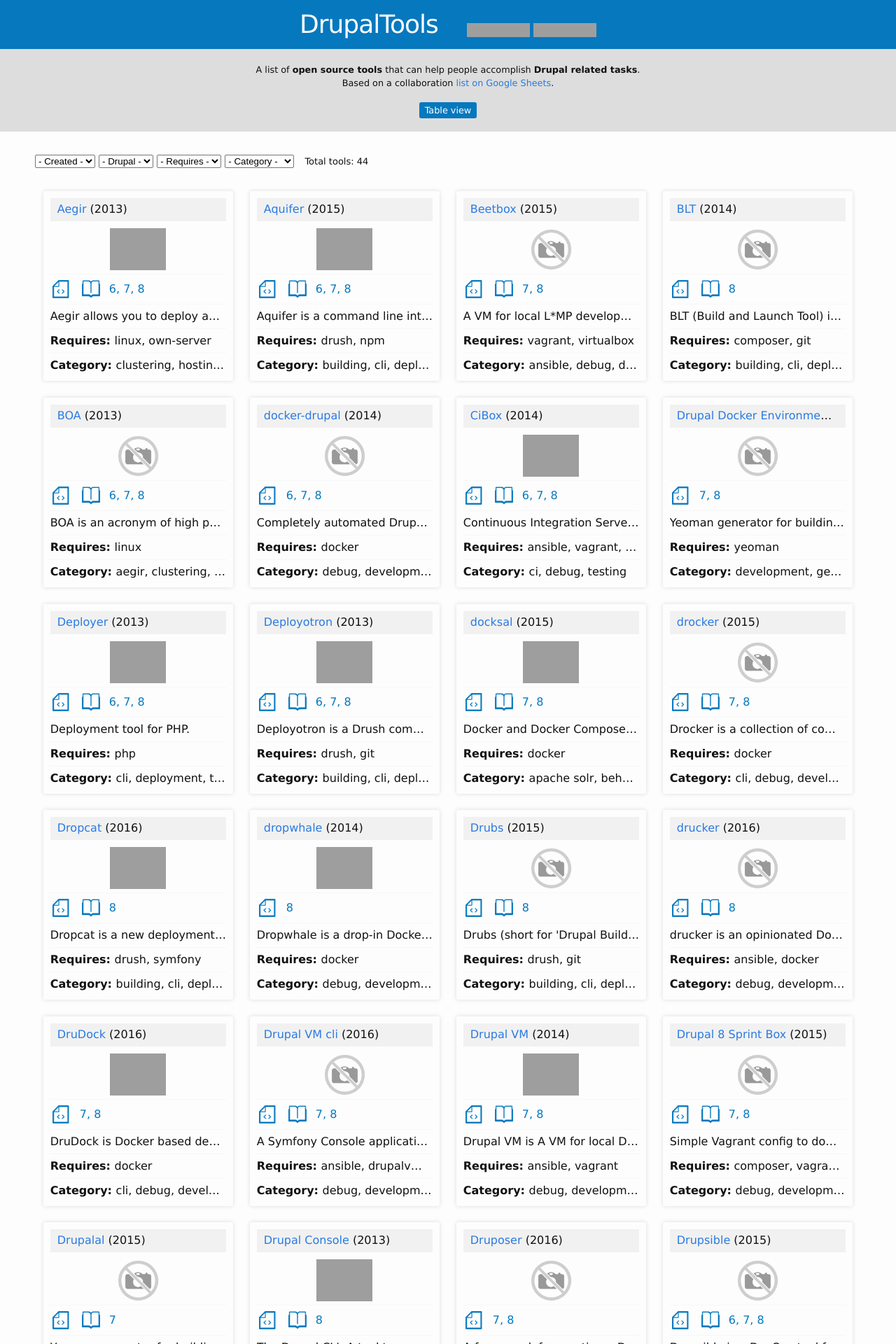
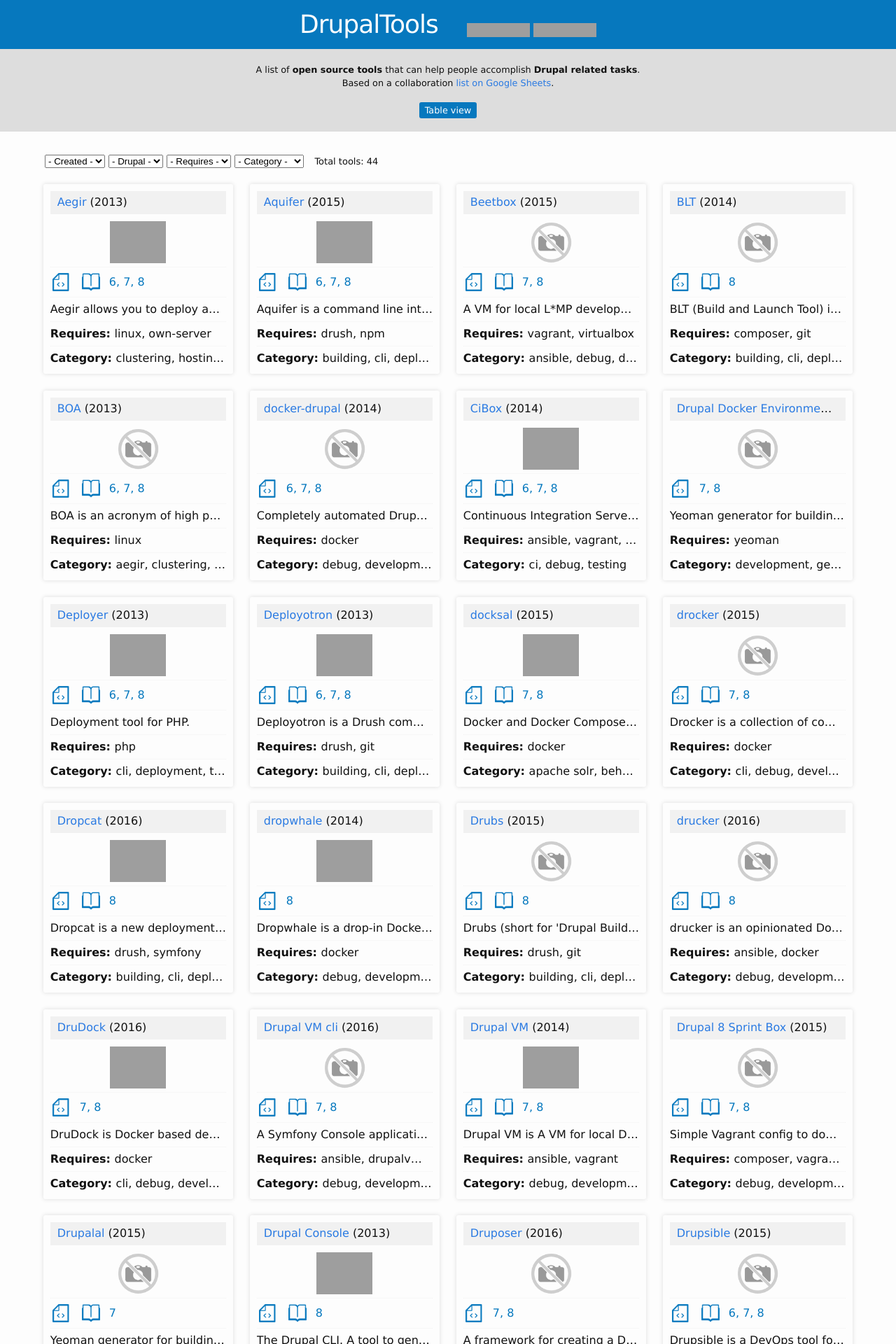
Before and after one commit to drupaltools/drupaltools.github.io, a Jekyll site: the page built from index.html, in a window 1280 px wide. Shown: the top 1920 px of the page at 70% size. Built offline with Jekyll 4.4.1, drawn with Linux system fonts in a browser that asks for light colours; grey boxes are pictures that could not be loaded.

Commit message:
Style filters margin

```diff
--- a/_sass/_layout.scss
+++ b/_sass/_layout.scss
@@ -414,8 +414,12 @@
   margin: 0;
 }
 
+.tiles-template .filters {
+  margin: 0 14px 10px 14px;
+}
+
 .filters {
-  margin-bottom: 20px;
+  margin: 0 14px 20px 2px;
 }
 
 .results {
```
